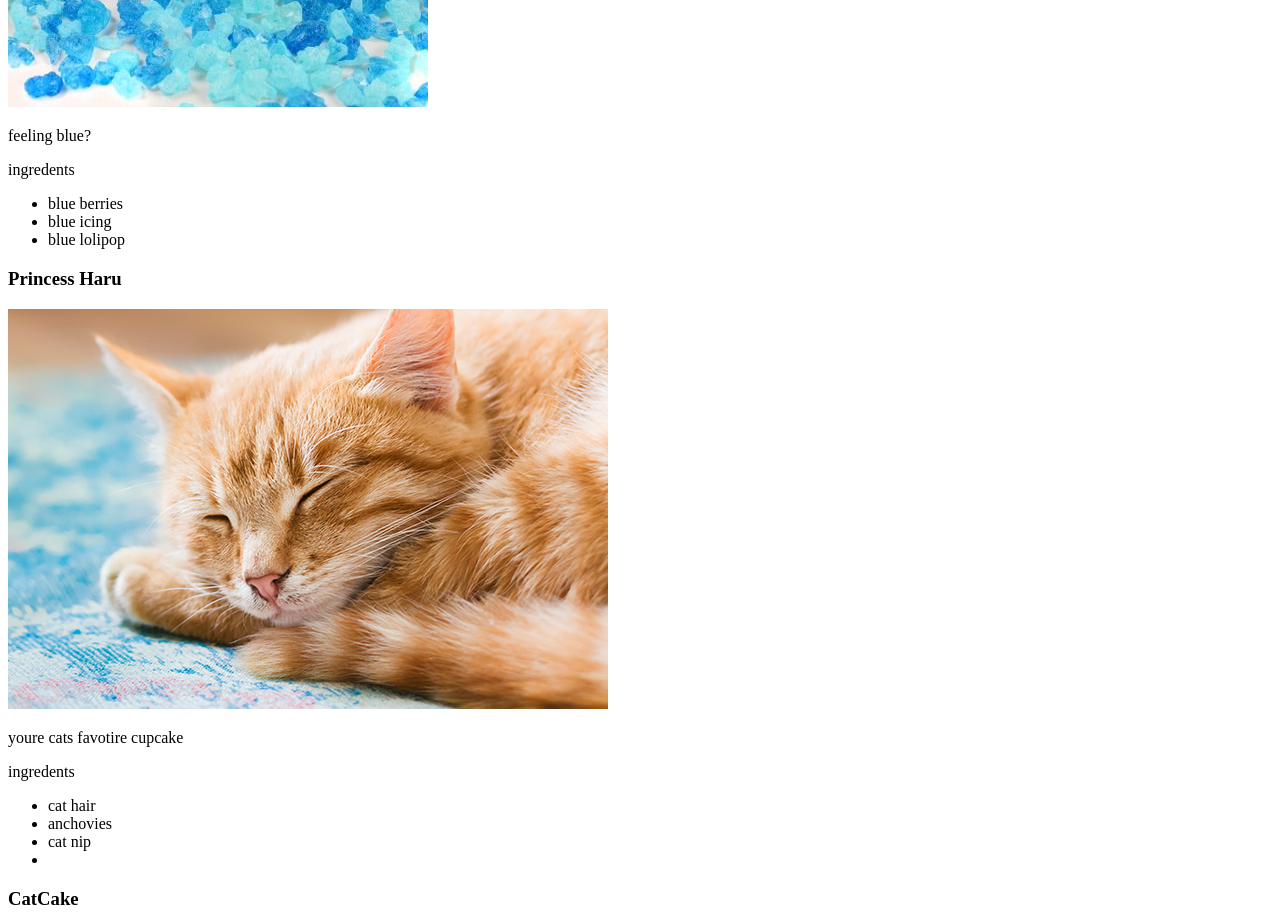
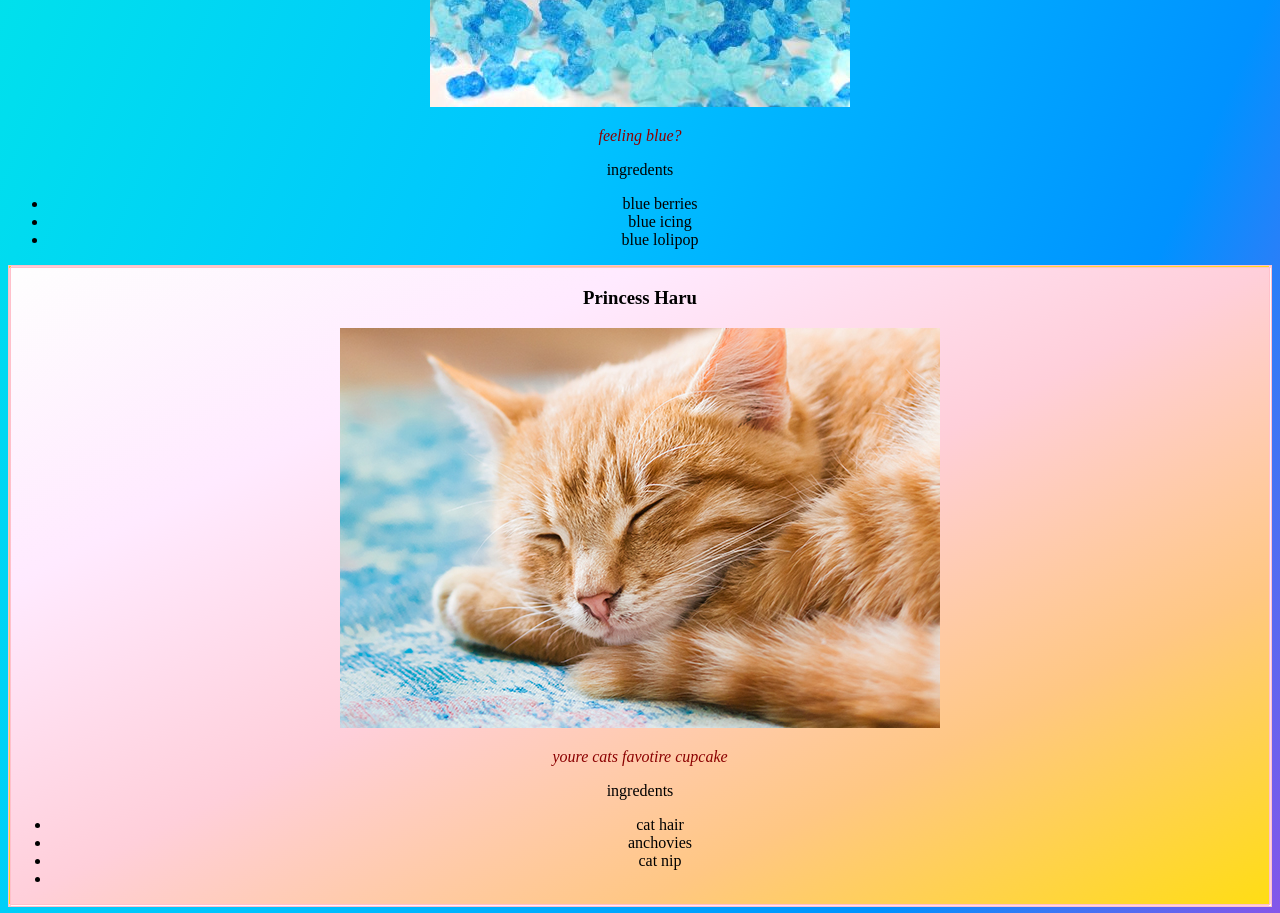
Before and after one commit to kalepadot/epicodus-cupcake-shop, a plain HTML site: page index.html in a window 1280 px wide. Shown: the part 1540-2453 px from the top of the page. Drawn offline with Linux system fonts and the light colour scheme.

Commit message:
create body and best class, and add styling to the body

```diff
--- a/css/styles.css
+++ b/css/styles.css
@@ -0,0 +1,15 @@
+body {
+  position: relative;
+  text-align: center;
+  background-image: linear-gradient(to left top, #d531dc, #0092ff, #00c4ff, #00e1ec, #35f39f);
+}
+
+.flashy {
+  color: darkred;
+  font-style:italic;
+}
+.best{
+  background-image: linear-gradient(to left top, #ffdd14, #ffc783, #ffcfda, #ffeaff, #fefefe);
+  border-color: pink;
+  border-style: double;
+}
--- a/index.html
+++ b/index.html
@@ -1,7 +1,10 @@
 <!DOCTYPE html>
-<html>
-  <head>
-    <link rel="stylesheet" href="css/styles.css" type="text/css">
+<html lang="en">
+<head>
+    <meta charset="UTF-8">
+    <meta name="viewport" content="width=device-width, initial-scale=1.0">
+    <meta http-equiv="X-UA-Compatible" content="ie=edge">
+    <link rel="stylesheet" href="css/styles.css">
     <title>Cupcake Shop</title>
 
   </head>
@@ -18,7 +21,7 @@
 
     <h3>Lonely Lemon</h3>
     <img src="img/lemon.jpg" alt="lemon cupcake">
-    <p>feelin like life gave you lemon?</p>
+    <p class="flashy">feelin like life gave you lemon?</p>
     <p>ingredients</p>
     <ul>
       <li>lemon zest</li>
@@ -28,7 +31,7 @@
 
     <h3>Blue Lagoon</h3>
     <img src="img/blue_cupcake_3.jpg" alt="blue cupcake">
-    <p>feeling blue?</p>
+    <p class="flashy">feeling blue?</p>
     <p>ingredents</p>
     <ul>
       <li>blue berries</li>
@@ -36,19 +39,21 @@
       <li>blue lolipop</li>
     </ul>
 
-    <h3>Princess Haru</h3>
+    <div class="best"><h3>Princess Haru</h3>
     <img src="img/cat.jpg" alt="orange cat">
-    <p>youre cats favotire cupcake</p>
+    <p class="flashy">youre cats favotire cupcake</p>
     <p>ingredents</p>
     <ul>
       <li>cat hair</li>
       <li>anchovies</li>
       <li>cat nip<li>
     </ul>
+  </div>
+
 
     <h3>CatCake</h3>
     <img src="img/cat1.jpg" alt="cat cupcake">
-    <p>meeeeooww your cat is a cupcake</p>
+    <p class="flashy">meeeeooww your cat is a cupcake</p>
     <p>ingredents</p>
     <ul>
       <li>cat nip</li>
```
